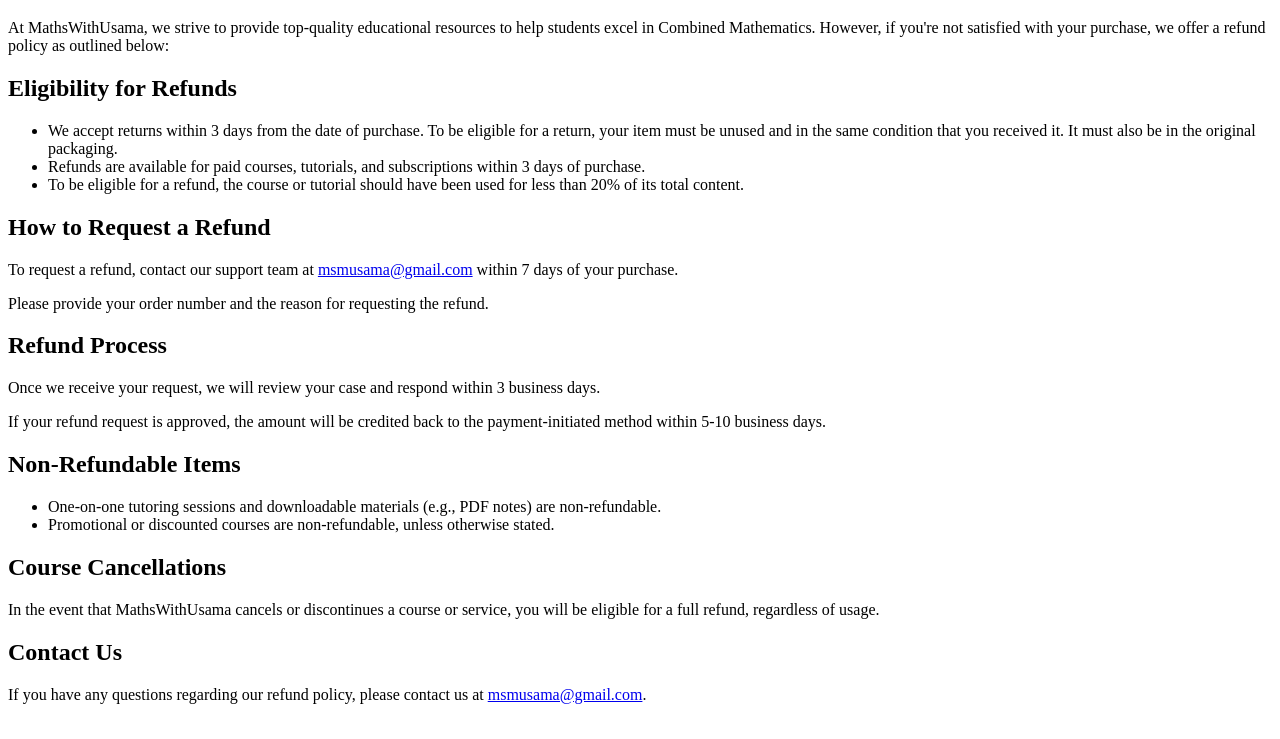
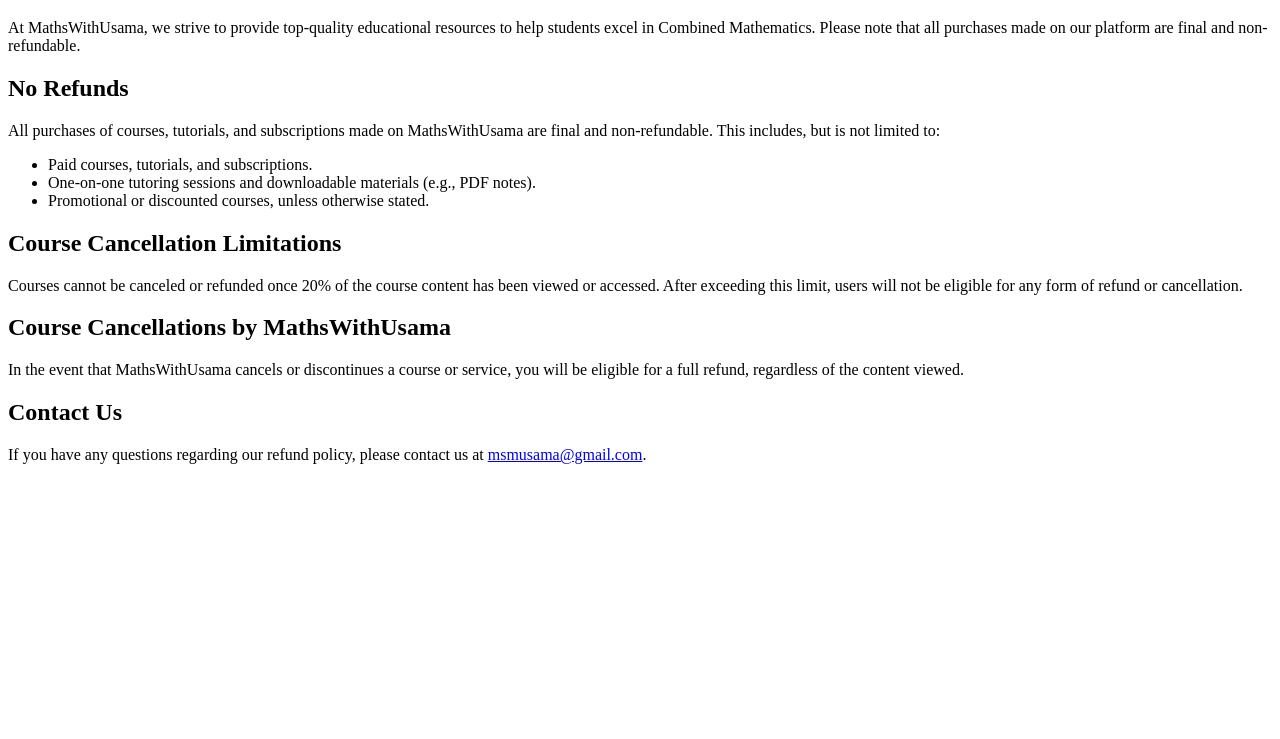
Before and after one commit to MfmRifath/MathsWithUsama-Refund_Policy, a plain HTML site: page index.html in a window 1280 px wide. Shown: the part 61-800 px from the top of the page. Drawn offline with Linux system fonts and the light colour scheme.

Commit message:
Update index.html

```diff
--- a/index.html
+++ b/index.html
@@ -8,41 +8,27 @@
 <body>
     <h1>Refund Policy</h1>
     <p>
-        At MathsWithUsama, we strive to provide top-quality educational resources to help students excel in Combined Mathematics. However, if you're not satisfied with your purchase, we offer a refund policy as outlined below:
+        At MathsWithUsama, we strive to provide top-quality educational resources to help students excel in Combined Mathematics. Please note that all purchases made on our platform are final and non-refundable.
     </p>
 
-    <h2>Eligibility for Refunds</h2>
+    <h2>No Refunds</h2>
+    <p>
+        All purchases of courses, tutorials, and subscriptions made on MathsWithUsama are final and non-refundable. This includes, but is not limited to:
+    </p>
     <ul>
-        <li>We accept returns within 3 days from the date of purchase. To be eligible for a return, your item must be unused and in the same condition that you received it. It must also be in the original packaging.</li>
-        <li>Refunds are available for paid courses, tutorials, and subscriptions within 3 days of purchase.</li>
-        <li>To be eligible for a refund, the course or tutorial should have been used for less than 20% of its total content.</li>
+        <li>Paid courses, tutorials, and subscriptions.</li>
+        <li>One-on-one tutoring sessions and downloadable materials (e.g., PDF notes).</li>
+        <li>Promotional or discounted courses, unless otherwise stated.</li>
     </ul>
 
-    <h2>How to Request a Refund</h2>
+    <h2>Course Cancellation Limitations</h2>
     <p>
-        To request a refund, contact our support team at <a href="mailto:msmusama@gmail.com">msmusama@gmail.com</a> within 7 days of your purchase.
-    </p>
-    <p>
-        Please provide your order number and the reason for requesting the refund.
+        Courses cannot be canceled or refunded once 20% of the course content has been viewed or accessed. After exceeding this limit, users will not be eligible for any form of refund or cancellation.
     </p>
 
-    <h2>Refund Process</h2>
+    <h2>Course Cancellations by MathsWithUsama</h2>
     <p>
-        Once we receive your request, we will review your case and respond within 3 business days.
-    </p>
-    <p>
-        If your refund request is approved, the amount will be credited back to the payment-initiated method within 5-10 business days.
-    </p>
-
-    <h2>Non-Refundable Items</h2>
-    <ul>
-        <li>One-on-one tutoring sessions and downloadable materials (e.g., PDF notes) are non-refundable.</li>
-        <li>Promotional or discounted courses are non-refundable, unless otherwise stated.</li>
-    </ul>
-
-    <h2>Course Cancellations</h2>
-    <p>
-        In the event that MathsWithUsama cancels or discontinues a course or service, you will be eligible for a full refund, regardless of usage.
+        In the event that MathsWithUsama cancels or discontinues a course or service, you will be eligible for a full refund, regardless of the content viewed.
     </p>
 
     <h2>Contact Us</h2>
```
